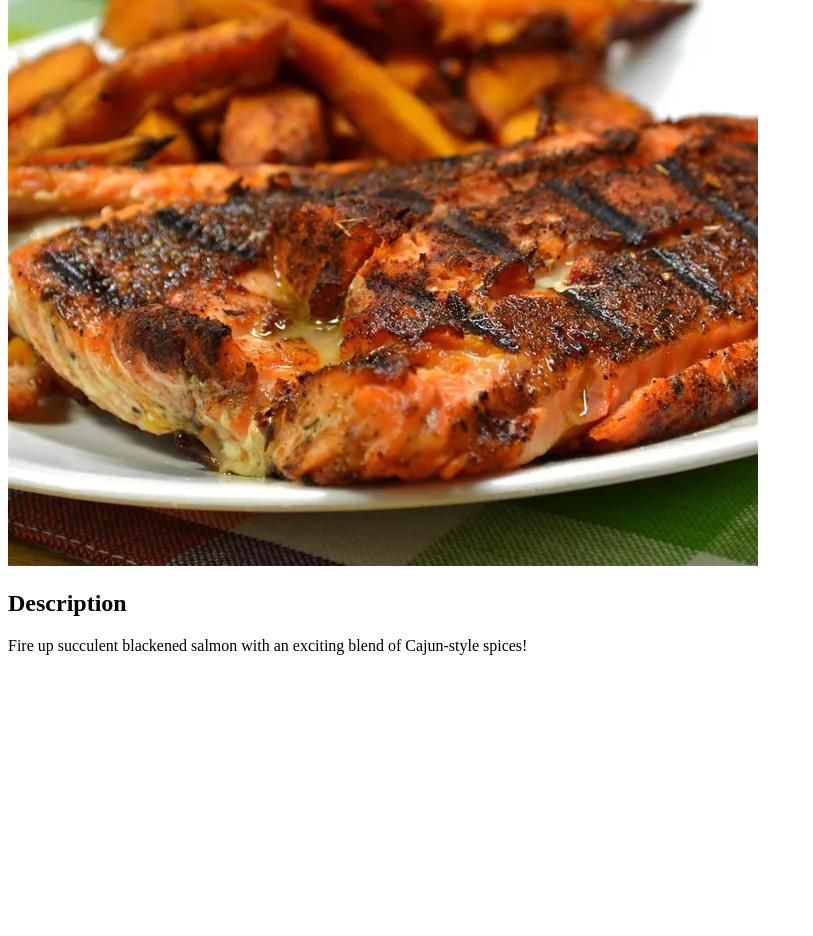
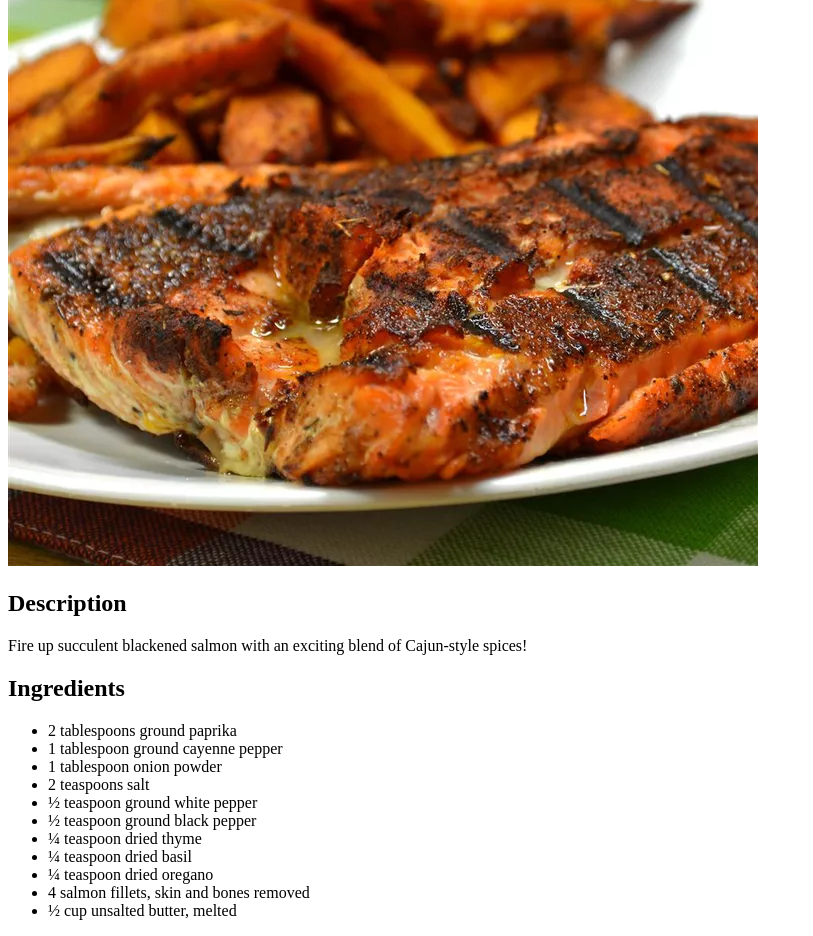
Before and after one commit to adithya-s-sekhar/odin-recipes, a plain HTML site: page recipes/blackened-salmon-fillets.html in a window 1280 px wide. Shown: the part 264-1200 px from the top of the page, without its empty margins (0-813 px from the left). Before the commit the page ends 935 px from the top, so only its background shows below. Drawn offline with Linux system fonts and the light colour scheme.

Commit message:
blackened-salmon-fillets: add ingredients

```diff
--- a/recipes/blackened-salmon-fillets.html
+++ b/recipes/blackened-salmon-fillets.html
@@ -9,5 +9,19 @@
         <img src="blackened-salmon-fillets.webp">
         <h2>Description</h2>
         <p>Fire up succulent blackened salmon with an exciting blend of Cajun-style spices!</p>
+        <h2>Ingredients</h2>
+        <ul>
+            <li>2 tablespoons ground paprika</li>
+            <li>1 tablespoon ground cayenne pepper</li>
+            <li>1 tablespoon onion powder</li>
+            <li>2 teaspoons salt</li>
+            <li>½ teaspoon ground white pepper</li>
+            <li>½ teaspoon ground black pepper</li>
+            <li>¼ teaspoon dried thyme</li>
+            <li>¼ teaspoon dried basil</li>
+            <li>¼ teaspoon dried oregano</li>
+            <li>4 salmon fillets, skin and bones removed</li>
+            <li>½ cup unsalted butter, melted</li>
+        </ul>
     </body>
 </html>
```
